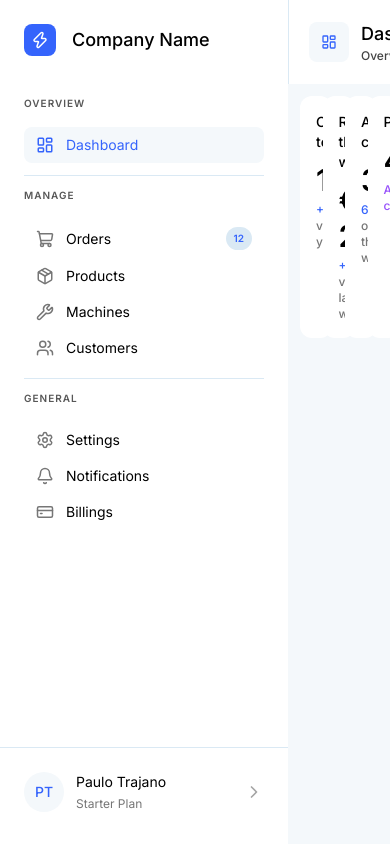
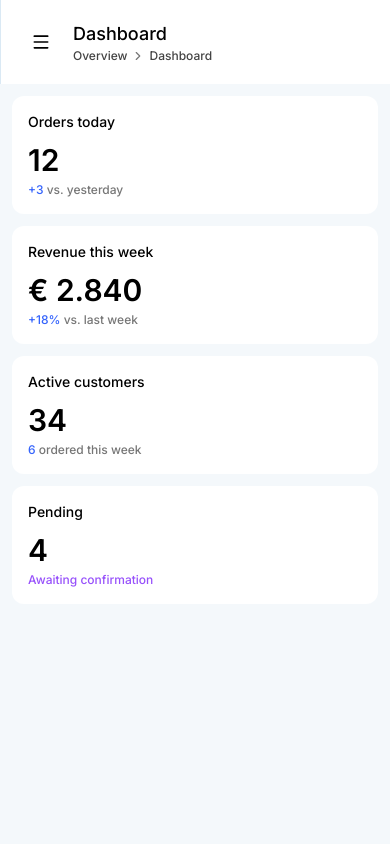
Before and after one commit to paulotra/dashboard-starter, a Next.js app: page /dashboard in a window 390 px wide. Built offline with nearby package versions, Linux system fonts and the light colour scheme.

Commit message:
fix mobile

```diff
--- a/src/app/(dashboard)/dashboard/page.tsx
+++ b/src/app/(dashboard)/dashboard/page.tsx
@@ -2,7 +2,7 @@ import StatsCard from "@/components/StatsCard";
 
 export default function DashboardPage() {
   return (
-    <div className="grid grid-cols-4 gap-3">
+    <div className="grid grid-cols-1 gap-3 sm:grid-cols-2 lg:grid-cols-4">
       <StatsCard
         title="Orders today"
         value={12}
--- a/src/app/(dashboard)/layout.tsx
+++ b/src/app/(dashboard)/layout.tsx
@@ -1,14 +1,5 @@
-import Sidebar from '@/components/Sidebar'
-import Navigation from '@/components/Navigation'
+import DashboardShell from '@/components/DashboardShell'
 
 export default function DashboardLayout({ children }: { children: React.ReactNode }) {
-  return (
-    <div className="bg-body-color flex h-screen">
-      <Sidebar />
-      <div className="flex flex-1 flex-col overflow-hidden">
-        <Navigation />
-        <main className="flex-1 overflow-y-auto p-3">{children}</main>
-      </div>
-    </div>
-  )
+  return <DashboardShell>{children}</DashboardShell>
 }
--- /dev/null
+++ b/src/components/DashboardShell.tsx
@@ -0,0 +1,41 @@
+"use client";
+
+import { useState } from "react";
+import Sidebar from "./Sidebar";
+import Navigation from "./Navigation";
+
+export default function DashboardShell({
+  children,
+}: {
+  children: React.ReactNode;
+}) {
+  const [sidebarOpen, setSidebarOpen] = useState(false);
+
+  return (
+    <div className="flex h-screen bg-body-color">
+      {/* Mobile backdrop */}
+      {sidebarOpen && (
+        <div
+          className="fixed inset-0 z-20 bg-black/40 md:hidden"
+          onClick={() => setSidebarOpen(false)}
+        />
+      )}
+
+      {/* Sidebar — static on desktop, overlay on mobile */}
+      <div
+        className={[
+          "fixed inset-y-0 left-0 z-30 md:relative md:flex",
+          sidebarOpen ? "flex" : "hidden md:flex",
+        ].join(" ")}
+      >
+        <Sidebar />
+      </div>
+
+      {/* Main content */}
+      <div className="flex min-w-0 flex-1 flex-col overflow-hidden">
+        <Navigation onMenuClick={() => setSidebarOpen((o) => !o)} />
+        <main className="flex-1 overflow-y-auto p-3">{children}</main>
+      </div>
+    </div>
+  );
+}
--- a/src/components/Navigation.tsx
+++ b/src/components/Navigation.tsx
@@ -1,10 +1,15 @@
 'use client'
 
 import { usePathname } from 'next/navigation'
+import { Menu } from 'lucide-react'
 import { ALL_NAV_ITEMS } from '@/lib/nav'
 import Breadcrumb from './Breadcrumb'
 
-export default function Navigation() {
+interface NavigationProps {
+  onMenuClick?: () => void
+}
+
+export default function Navigation({ onMenuClick }: NavigationProps) {
   const pathname = usePathname() ?? ''
   const current = ALL_NAV_ITEMS.find(
     (item) => pathname === item.href || pathname.startsWith(item.href + '/')
@@ -17,7 +22,15 @@ export default function Navigation() {
   return (
     <header className="border-border-color border-l bg-white px-5 py-5">
       <div className="flex items-center gap-3">
-        <div className="bg-primary-100 flex size-10 shrink-0 items-center justify-center rounded-lg">
+        <button
+          type="button"
+          className="flex size-10 shrink-0 items-center justify-center rounded-lg text-black md:hidden"
+          onClick={onMenuClick}
+          aria-label="Open menu"
+        >
+          <Menu size={20} />
+        </button>
+        <div className="bg-primary-100 hidden size-10 shrink-0 items-center justify-center rounded-lg md:flex">
           <Icon size={16} className="text-primary-500" />
         </div>
         <div className="flex flex-col">
```
